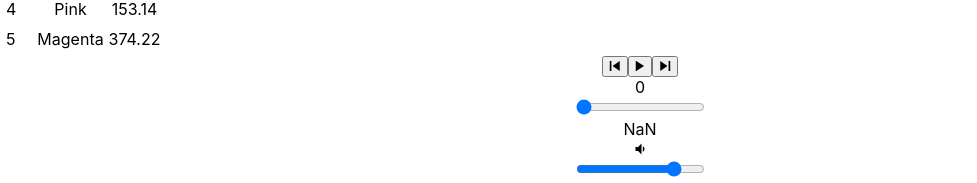
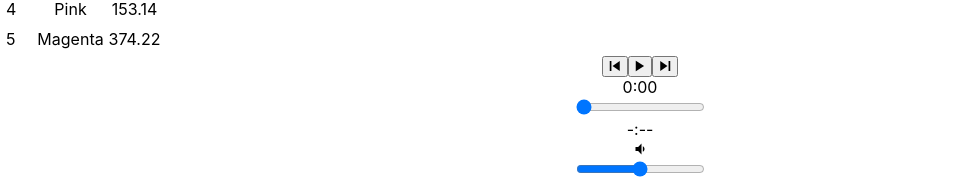
Before and after one commit to nounouboubou/bloc-jams-react2, a React (Create React App) app: page /album/the-colors in a window 1280 px wide. Shown: the part 895-1078 px from the top of the page, without its empty margins (0-977 px from the left). Built offline with nearby package versions, Linux system fonts and the light colour scheme.

Commit message:
time formatted

```diff
--- a/src/components/Album.js
+++ b/src/components/Album.js
@@ -15,6 +15,7 @@
        currentSong: album.songs[0],
        currentTime: 0,
        duration: album.songs[0].duration,
+       currentVolume: 0.5,
        isPlaying: false,
        isHovering: null
      };
@@ -121,7 +122,23 @@
     this.setState({ currentTime: newTime });
   }
 
+  handleVolumeChange(e) {
+     const newVolume = e.target.value;
+     this.audioElement.volume = newVolume;
+     this.setState({ volume: newVolume });
+   }
 
+  formatTime(time) {
+     let minutes = Math.floor(time / 60);
+     let seconds = Math.floor(time - minutes * 60);
+     if(seconds <= 9) {
+       return minutes + ":0" + seconds;
+     } else if(seconds > 9) {
+       return minutes + ":" + seconds;
+     } else {
+       return "-:--"
+     }
+  }
 
 
    render() {
@@ -166,6 +183,8 @@
            handlePrevClick={() => this.handlePrevClick()}
            handleNextClick={() => this.handleNextClick()}
            handleTimeChange={(e) => this.handleTimeChange(e)}
+           handleVolumeChange={ (e) => this.handleVolumeChange(e) }
+           formatTime={ (time) => this.formatTime(time) }
          />
        </section>
      );
--- a/src/components/PlayerBar.js
+++ b/src/components/PlayerBar.js
@@ -16,21 +16,29 @@
           </button>
         </section>
         <section id="time-control">
-        <div className="current-time">{this.props.currentTime}</div>
+        <div className="current-time">{this.props.formatTime(this.props.currentTime)}</div>
          <input
            type="range"
            className="seek-bar"
-           value={(this.props.currentTime / this.props.duration) || 0}
+           value={this.props.currentTime / this.props.duration || 0}
            max="1"
            min="0"
            step="0.01"
            onChange={this.props.handleTimeChange}
          />
-         <div className="total-time">{this.props.duration}</div>
+         <div className="total-time">{this.props.formatTime(this.props.duration)}</div>
         </section>
         <section id="volume-control">
           <div className="icon ion-md-volume-low"></div>
-          <input type="range" className="seek-bar" value="80" />
+          <input
+          type="range"
+          className="seek-bar"
+          value={ this.props.currentVolume }
+          max="1"
+          min="0"
+          step="0.01"
+          onChange={ this.props.handleVolumeChange }
+          />
           <div className="icon ion-md-volume-high"></div>
         </section>
       </section>
```
